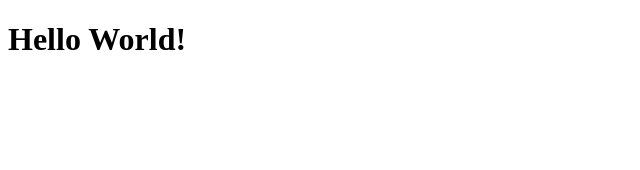
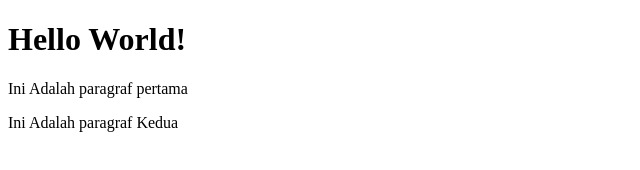
Before and after one commit to AmienulRana/test-remote, a plain HTML site: page index.html in a window 1280 px wide. Shown: the whole page, without its empty margins (0-640 px from the left). Drawn offline with Linux system fonts and the light colour scheme.

Commit message:
Menambahkan beberapa baris paragraf

```diff
--- a/index.html
+++ b/index.html
@@ -8,5 +8,7 @@
 </head>
 <body>
     <h1>Hello World!</h1>
+    <p>Ini Adalah paragraf pertama</p>
+    <p>Ini Adalah paragraf Kedua</p>
 </body>
 </html>
```
